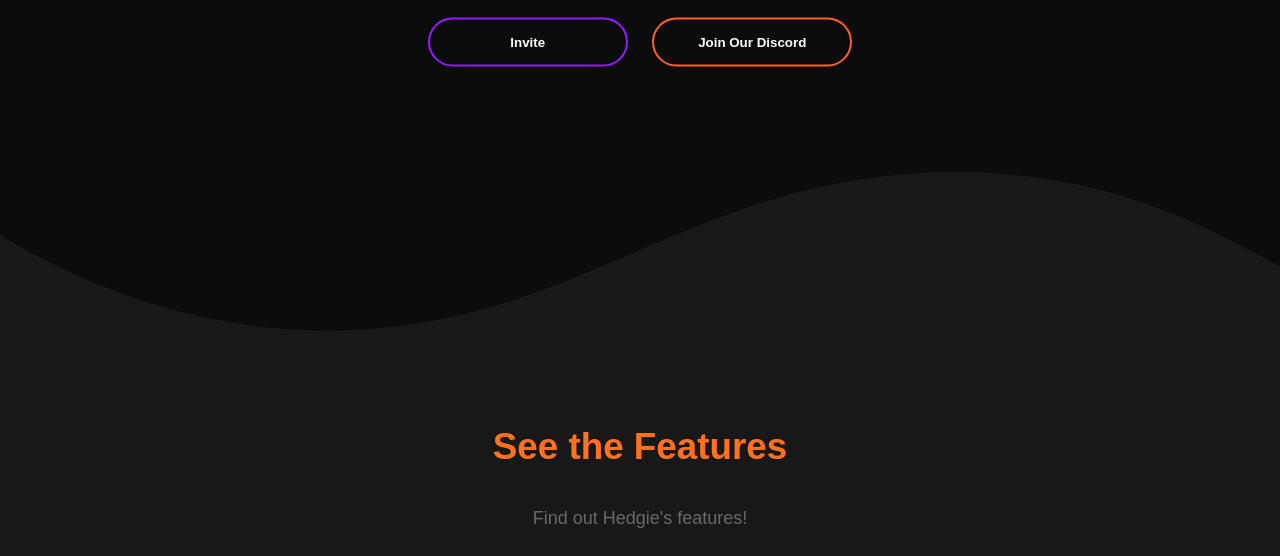
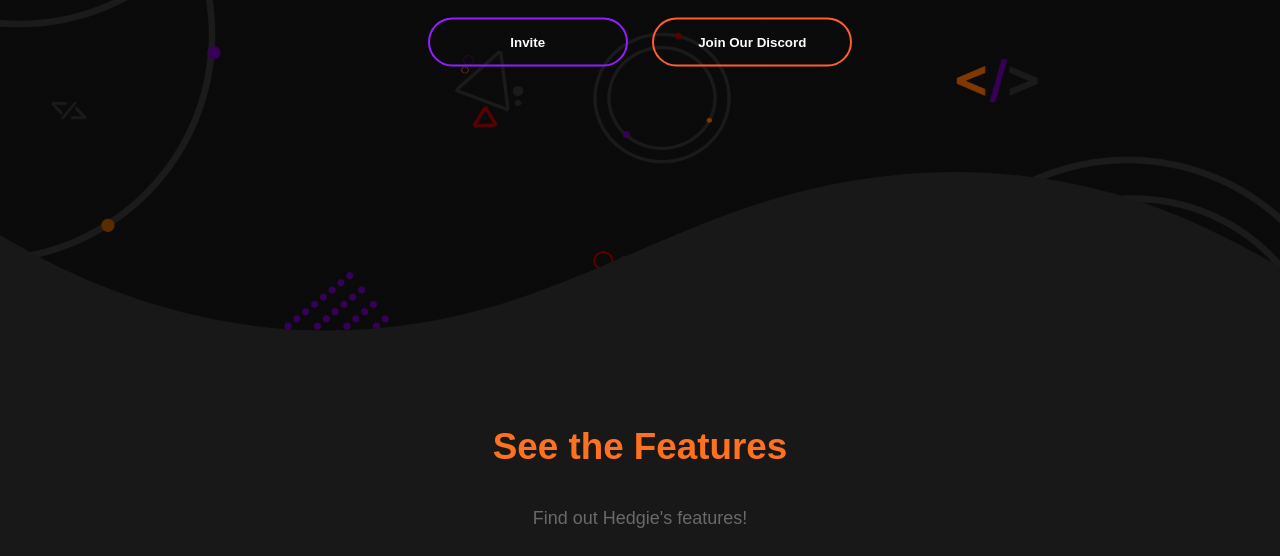
Before and after one commit to Vinsinity23/hedgie, a plain HTML site: page index.html in a window 1280 px wide. Shown: the part 338-894 px from the top of the page. Drawn offline with Linux system fonts and the light colour scheme.

Commit message:
Update style.css

```diff
--- a/style.css
+++ b/style.css
@@ -416,7 +416,7 @@ body::-webkit-scrollbar-track-piece {
 }
 
 .mainbanner{
-  background-image: linear-gradient(rgba(0, 0, 0, 0.5), rgba(0, 0, 0, 0.5)), url(../Index/image/Background.jpg);
+  background-image: linear-gradient(rgba(0, 0, 0, 0.5), rgba(0, 0, 0, 0.5)), url(./image/Background.jpg);
   height: 50%;
   background-position: center;
   background-repeat: no-repeat;
```
